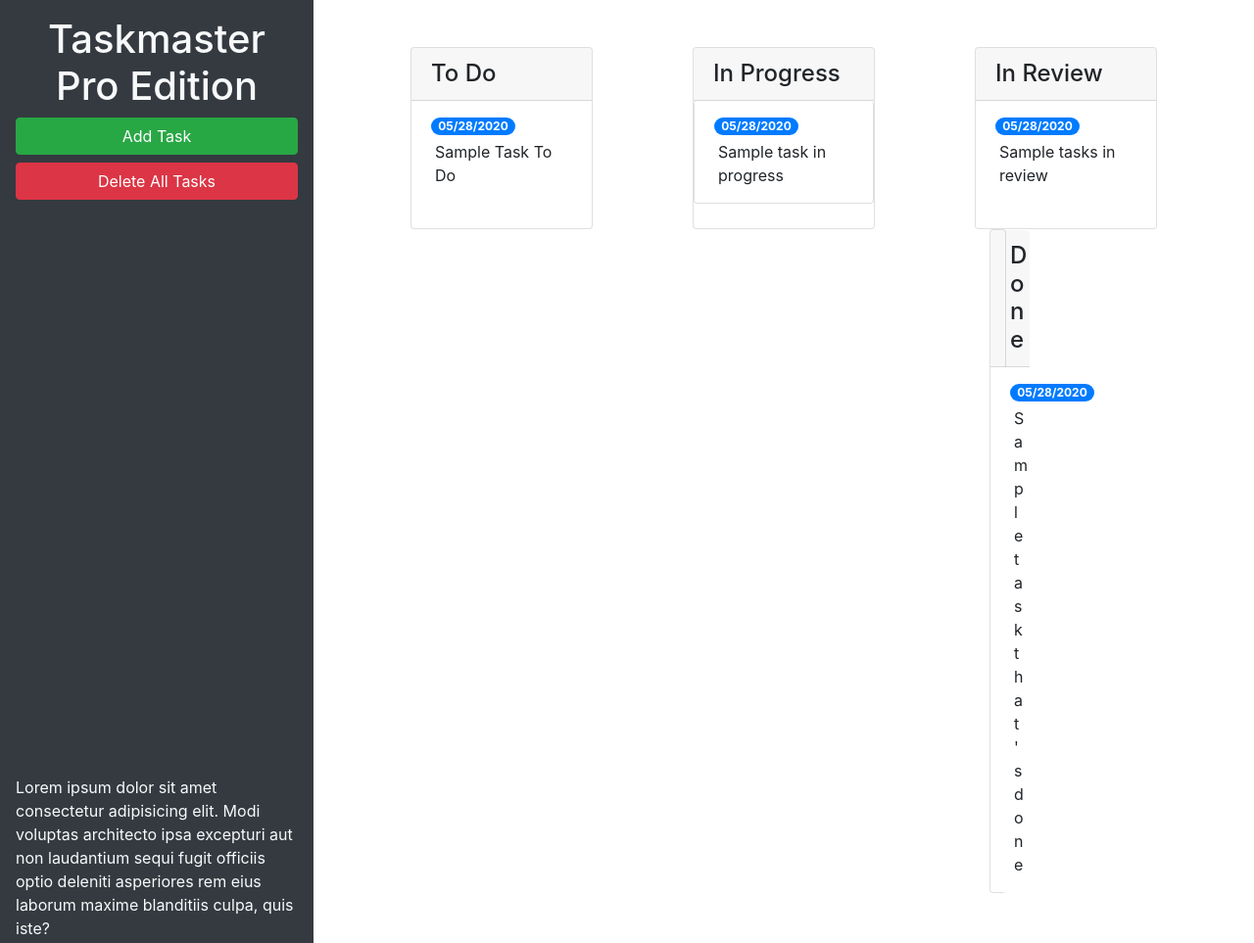
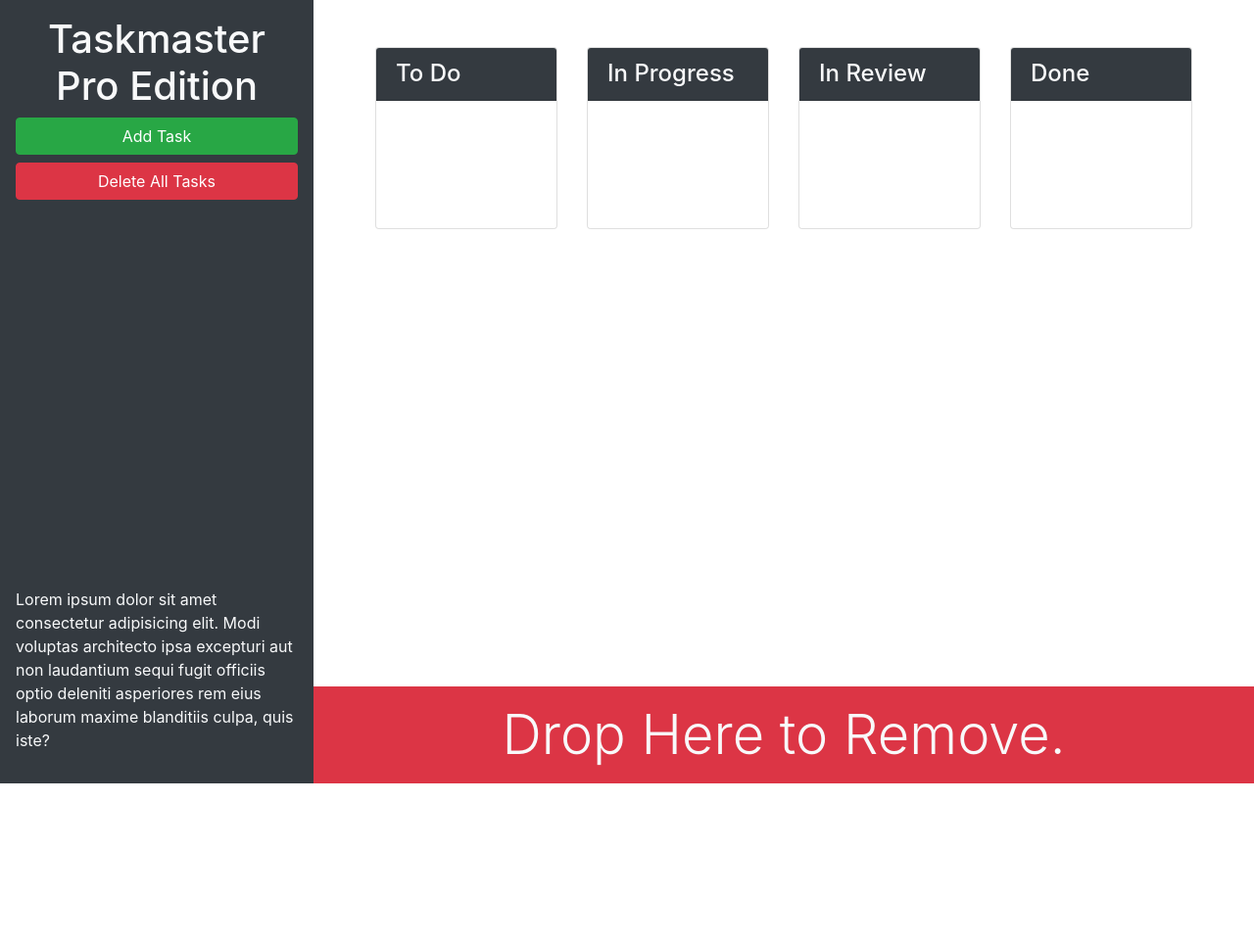
Before and after one commit to brandonsauer8/taskmaster-pro, a plain HTML site: page index.html in a window 1280 px wide. Shown: the top 963 px of the page at 98% size. After the commit the page ends 800 px from the top, so only its background shows below. Drawn offline with nearby package versions, Linux system fonts and the light colour scheme.

Commit message:
added a trash area

```diff
--- a/index.html
+++ b/index.html
@@ -13,76 +13,68 @@
 <body>
 
   <div class="row min-vh-100 no-gutters">
-    <header class="col-12 col-lg-3 bg-dark text-light d-flex flex-column p-4 p-lg-3">
-      <h1 class="text-center">Taskmaster Pro Edition</h1>
-      <button id="create-task" class="btn btn-block btn-success" data-toggle="modal" data-target="#task-form-modal">Add
-        Task</button>
-      <button id="remove-tasks" class="btn btn-block btn-danger">Delete All Tasks</button>
-      <p class="mt-auto">Lorem ipsum dolor sit amet consectetur adipisicing elit. Modi voluptas architecto ipsa
-        excepturi aut non
-        laudantium sequi fugit officiis optio deleniti asperiores rem eius laborum maxime blanditiis culpa, quis iste?
-      </p>
+    <header class="col-12 col-lg-3 bg-dark text-light sticky-top d-flex flex-column p-4 p-lg-3">
+      <div>
+        <h1 class="text-center"><span class="oi oi-task d-inline d-lg-none"></span>
+          Taskmaster Pro Edition</h1>
+        <div class="ml-md-auto w-100 w-md-auto">
+          <button id="create-task" class="btn btn-block btn-success" data-toggle="modal"
+            data-target="#task-form-modal">Add Task</button>
+          <button id="remove-tasks" class="btn btn-block btn-danger mb-2 mb-md-4"></span>Delete All Tasks</button>
+        </div>
+      </div>
+      <p class="mt-auto d-none d-lg-block">Lorem ipsum dolor sit amet consectetur adipisicing elit. Modi voluptas
+        architecto ipsa
+        excepturi aut non laudantium sequi fugit officiis optio deleniti asperiores rem eius laborum maxime blanditiis
+        culpa, quis iste?</p>
     </header>
-    <main class="col-12 col-lg-9">
+    <main class="col-12 col-lg-9 d-flex flex-column">
       <div class="m-5 row justify-content-around">
-         <!--todo start-->
+          <!--  -->
           <div class="col-12 col-md-6 col-xl-3 mb-3">
             <div class="card">
-            <h4 class="card-header">
+              <h4 class="card-header bg-dark text-light">
                 To Do
               </h4>
               <ul id="list-toDo" class="list-group list-group-flush">
-          <li class="list-group-item">
-            <span class="badge badge-primary badge-pill">05/28/2020</span>
-            <p class="m-1">Sample Task To Do</p>
-          </li>
               </ul>
             </div>
           </div>
-        <!--todo end-->
-        <!--in progress start-->
+          <!--  -->
           <div class="col-12 col-md-6 col-xl-3 mb-3">
             <div class="card">
-          <h4 class="card-header">
+              <h4 class="card-header bg-dark text-light">
                 In Progress
               </h4>
-          <ul id="list-inProgress" class="list-group list group-flush">
-            <li class= "list-group-item">
-              <span class="badge badge-primary badge-pill">05/28/2020</span>
-              <p class="m-1">Sample task in progress</p>
-            </li>
+              <ul id="list-inProgress" class="list-group list-group-flush">
               </ul>
             </div>
           </div>
-        <!--in progress end-->
-        <!--in review start-->
+          <!--  -->
           <div class="col-12 col-md-6 col-xl-3 mb-3">
             <div class="card">
-          <h4 class="card-header">
+              <h4 class="card-header bg-dark text-light">
                 In Review
               </h4>
               <ul id="list-inReview" class="list-group list-group-flush">
-            <li class="list-group-item">
-              <span class="badge badge-primary badge-pill">05/28/2020</span>
-              <p class="m-1">Sample tasks in review</p>
-            </li>
               </ul>
             </div>
-        <!--in review end-->
-        <!--done start-->
+          </div>
+          <!--  -->
           <div class="col-12 col-md-6 col-xl-3 mb-3">
             <div class="card">
-          <h4 class="card-header">
+              <h4 class="card-header bg-dark text-light">
                 Done
               </h4>
               <ul id="list-done" class="list-group list-group-flush">
-            <li class="list-group-item">
-              <span class="badge badge-primary badge-pill">05/28/2020</span>
-              <p class="m-1">Sample task that's done</p>
-            </li>
               </ul>
             </div>
-        <!--done end-->
+          </div>
+      </div>
+      <div class="mt-auto" id="trash">
+        <div class="w-100 bg-danger p-3 text-center text-light display-4">
+          Drop Here to Remove.
+        </div>
       </div>
     </main>
   </div>
@@ -102,11 +94,11 @@
           <form>
             <div class="form-group">
               <label for="modalTaskDescription">Task description</label>
-              <textarea id="modalTaskDescription" rows="3" class="form-control"></textarea>
+              <textarea class="form-control" id="modalTaskDescription" rows="3"></textarea>
             </div>
             <div class="form-group">
               <label for="modalDueDate">Due date</label>
-              <input type="text" id="modalDueDate" placeholder="mm/dd/yyyy" autocomplete="off" class="form-control" />
+              <input type="text" class="form-control" id="modalDueDate" placeholder="mm/dd/yyyy" autocomplete="off" />
             </div>
           </form>
         </div>
```
Lines whose indentation alone changed are shown as unchanged.
